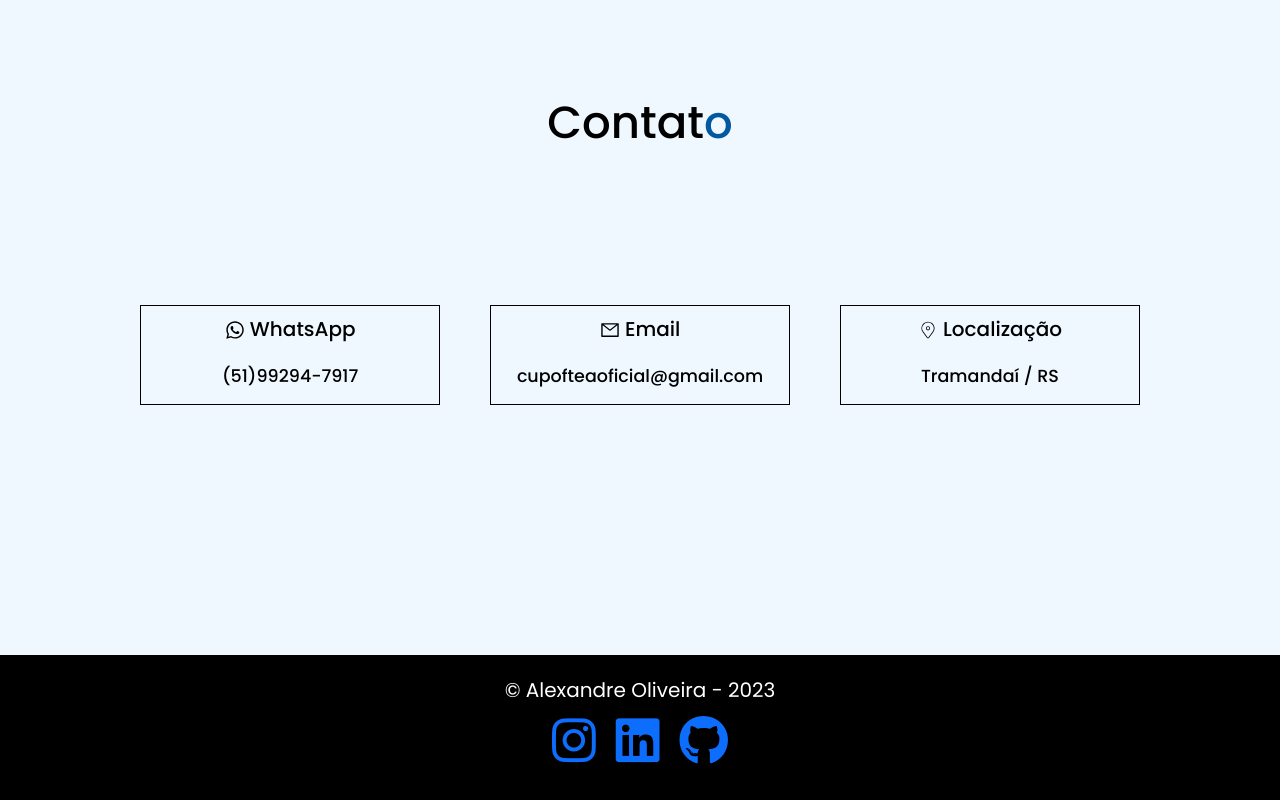
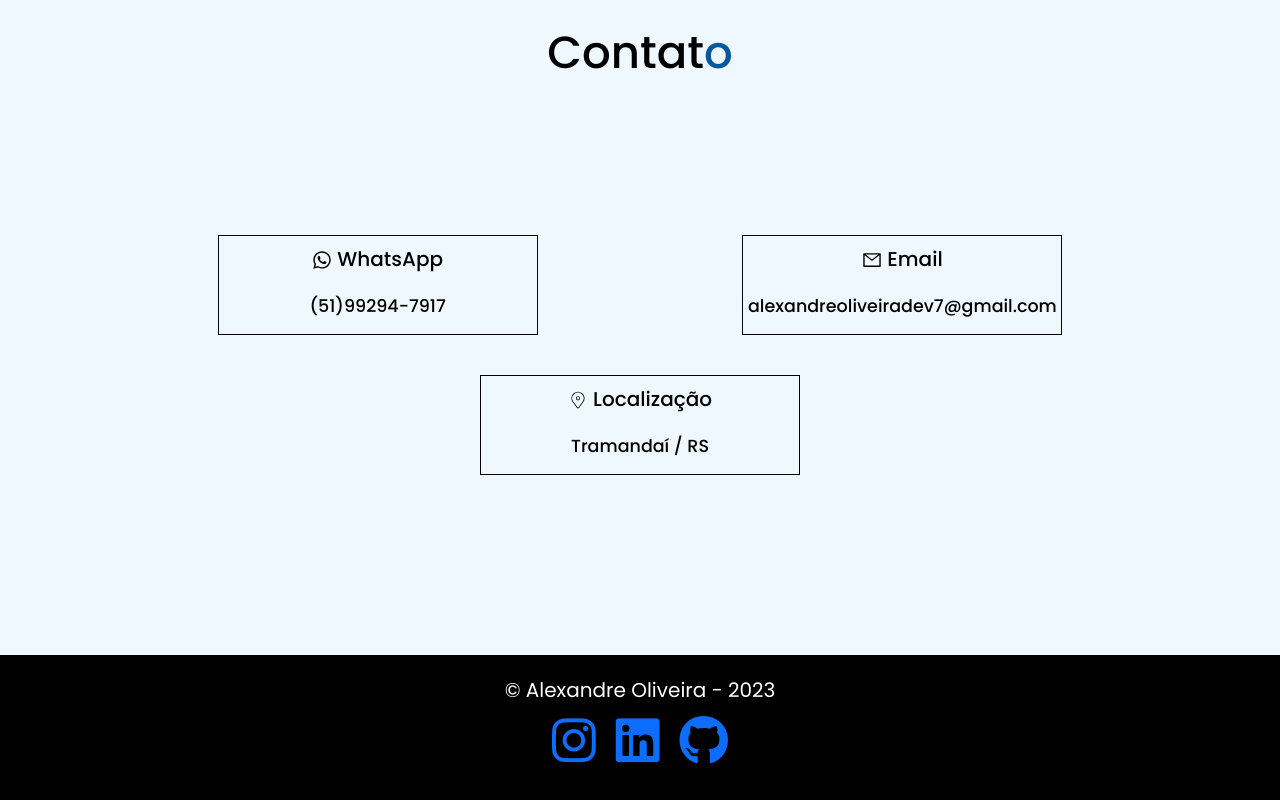
Before and after one commit to AlexyOliveira/AlexyOliveira.github.io, a React (Vite) app: page / in a window 1280 px wide. Shown: the part 3345-4145 px from the top of the page. Built offline with nearby package versions, Linux system fonts and the light colour scheme.

Commit message:
chage email

```diff
--- a/src/components/Contact.css
+++ b/src/components/Contact.css
@@ -28,6 +28,6 @@
 
 .contact-box {
   margin: 20px;
-  width: 300px;
+  width: 320px;
   display: flex;
 }
--- a/src/components/Contact.jsx
+++ b/src/components/Contact.jsx
@@ -21,7 +21,7 @@ export default function Contact() {
           <h2>
             <AiOutlineMail className="contact-icon" /> Email
           </h2>
-          <h3>cupofteaoficial@gmail.com</h3>
+          <h3>alexandreoliveiradev7@gmail.com</h3>
         </div>
 
         <div className="contact-box">
```
